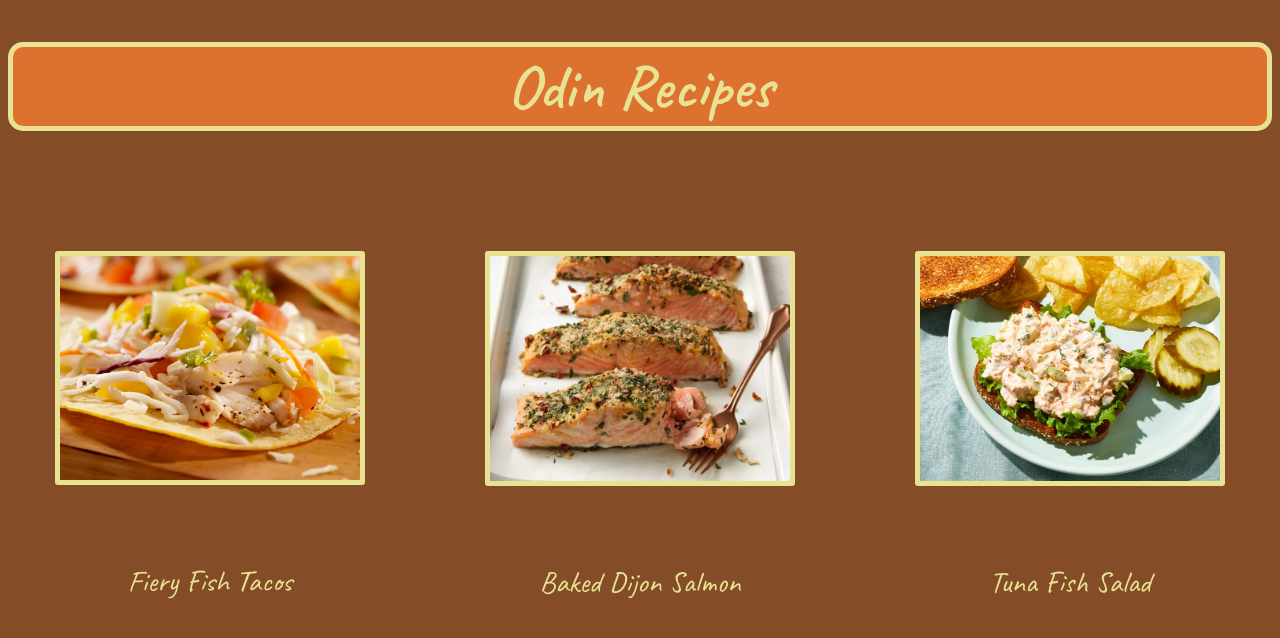
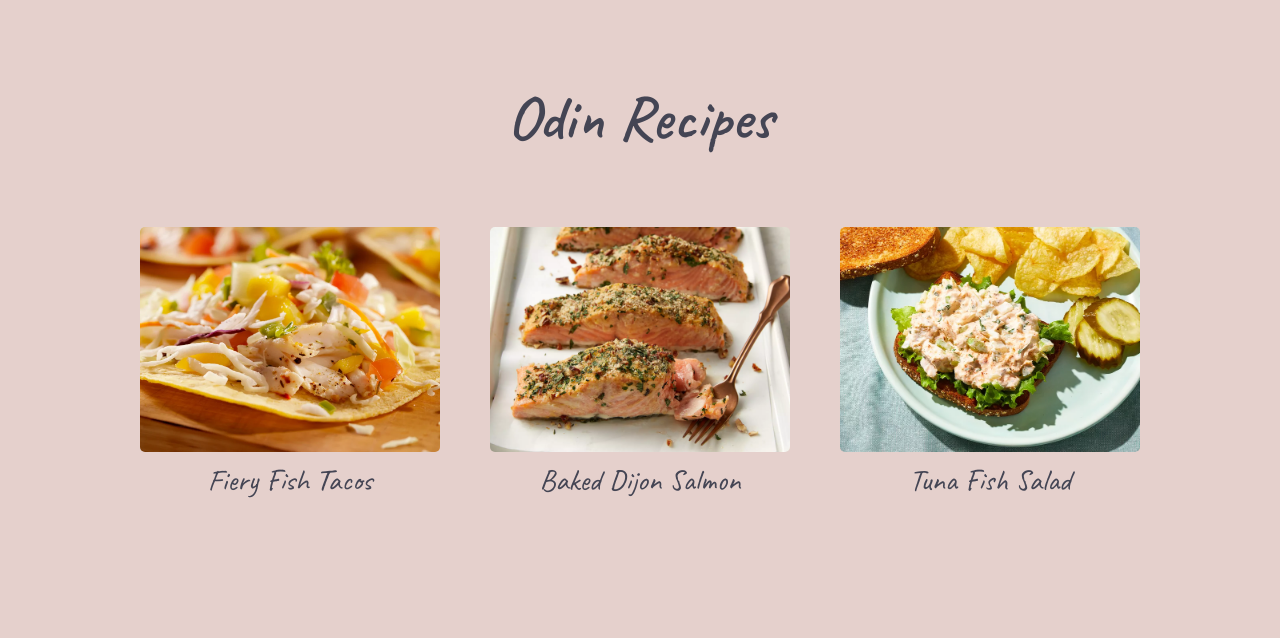
Before and after one commit to hamzazouhar/odin-recipes, a plain HTML site: page index.html in a window 1280 px wide. Drawn offline with Linux system fonts and the light colour scheme.

Commit message:
Changed the color palate into a cleaner look

```diff
--- a/css/style.css
+++ b/css/style.css
@@ -1,16 +1,20 @@
 body {
-    background-color:#854D27;
-    color: #E7E393;
+    background-color:#E5D0CC;
+    color:  #444554;
+    display: flex;
+    flex-direction: column;
+    align-items: center;
 }
 .heading{
     font-size: 62px;
-    color: #E7E393;
+    color: #444554;
     font-family: Caveat,'Amatic SC', cursive, Georgia, "Adobe Garamond Pro", "Minion Pro", "Palatino", "Baskerville", "Goudy Old Style";
     text-align: center;
-    margin-bottom: 120px;
-    background-color: #DD7230;
-    border: 5px solid #E7E393;
-    border-radius: 15px;
+    width: max-content;
+    margin-bottom: 70px;
+    margin-top: 70px;
+    border-radius: 5px;
+    align-self: center;
 }
 .container {
     display:flex;
@@ -20,7 +24,11 @@ body {
     font-size: 30px;
     align-items: center;
     flex-wrap: wrap;
-    gap: 80px;
+}
+.recipe p {
+    /* border: 3px solid black; */
+    display: flex;
+    margin-top: 0;
 }
 .container div {
     display: flex;
@@ -28,17 +36,17 @@ body {
     align-items: center;
     width:350px;
     text-align: center;
+    /* border: 3px solid black; */
 }
 div img {
-    border: 5px solid #E7E393;
     width:300px;
     height: auto;
-    border-radius: 3px;
+    border-radius: 5px;
 
 }
 .recipe img:hover{
     transform: scale(1.05);
     transition: all ease ;
-    border-radius: 20px;
-    box-shadow: 0 0 15px #E7E393;
+    border-radius: 10px;
+    box-shadow: 0 0 10px #000000;
 }
--- a/index.html
+++ b/index.html
@@ -12,15 +12,15 @@
         <h1 class="heading">Odin Recipes</h1>
         <div class="container">
             <div class="recipe">
-                 <a href="../odin-recipes/recipes/fiery-fish-tacos.html"><img class="img" src="./recipes/images/fiery-fish-tacos.webp"></a><br>
+                 <a href="../odin-recipes/recipes/fiery-fish-tacos.html"><img class="img" src="./recipes/images/fiery-fish-tacos.webp"></a>
                  <p>Fiery Fish Tacos</p>
             </div>
             <div class="recipe">
-                 <a href="../odin-recipes/recipes/baked-dijon-salmon.html"><img class="img" src="recipes/images/baked-dijon-salmon.webp"></a><br>
+                 <a href="../odin-recipes/recipes/baked-dijon-salmon.html"><img class="img" src="recipes/images/baked-dijon-salmon.webp"></a>
                  <p>Baked Dijon Salmon</p>
             </div>
             <div class="recipe">
-                 <a href="../odin-recipes/recipes/tuna-fish-salad.html"><img class="img" src="recipes/images/tuna-fish-salad.webp"></a><br>
+                 <a href="../odin-recipes/recipes/tuna-fish-salad.html"><img class="img" src="recipes/images/tuna-fish-salad.webp"></a>
                  <p>Tuna Fish Salad</p>
             </div>
         </div>
--- a/recipes/styleone.css
+++ b/recipes/styleone.css
@@ -1,19 +1,20 @@
 body {
-    background-color:#854D27;
-    color: #E7E393;
+    background-color:#E5D0CC;
+    color: #444554;
     font-family:caveat ,'Times New Roman', Times, serif;
     font-size: 20px;
     display: flex;
 }
 body img {
-    border: 5px solid #ffffff;
-    border-radius: 15px;
+    /* border: 5px solid #ffffff; */
+    border-radius: 5px;
     width:400px;
     height: auto;
     margin-bottom: 25px;
 }
 h1 {
     font-size: 35px;
+    margin-top: 3px;
 }
 .all {
     display: flex;
@@ -21,23 +22,24 @@ h1 {
     flex-direction: row;
 }
 .ingredients {
-    border: 2px solid white;
-    border-radius: 15px;
+    /* border: 2px solid white; */
+    border-radius: 5px;
     padding: 10px;
-    background-color: #F4C95D;
-    color:#854D27;
+    background-color: #BFACB5;
+    color:#444554;
 }
 .steps {
-    border: 2px solid white;
-    border-radius: 15px;
+    /* border: 2px solid white; */
+    border-radius: 5px;
     padding: 10px;
-    background-color: #F4C95D;
-    color:#854D27;
+    background-color: #BFACB5;
+    color:#444554;
 }
+
 .dis {
-    border: 2px solid white;
-    border-radius: 15px;
+    /* border: 2px solid white; */
+    border-radius: 5px;
     padding: 10px;
-    background-color: #F4C95D;
-    color:#854D27;
+    background-color: #BFACB5;
+    color:#444554;
 }
```
